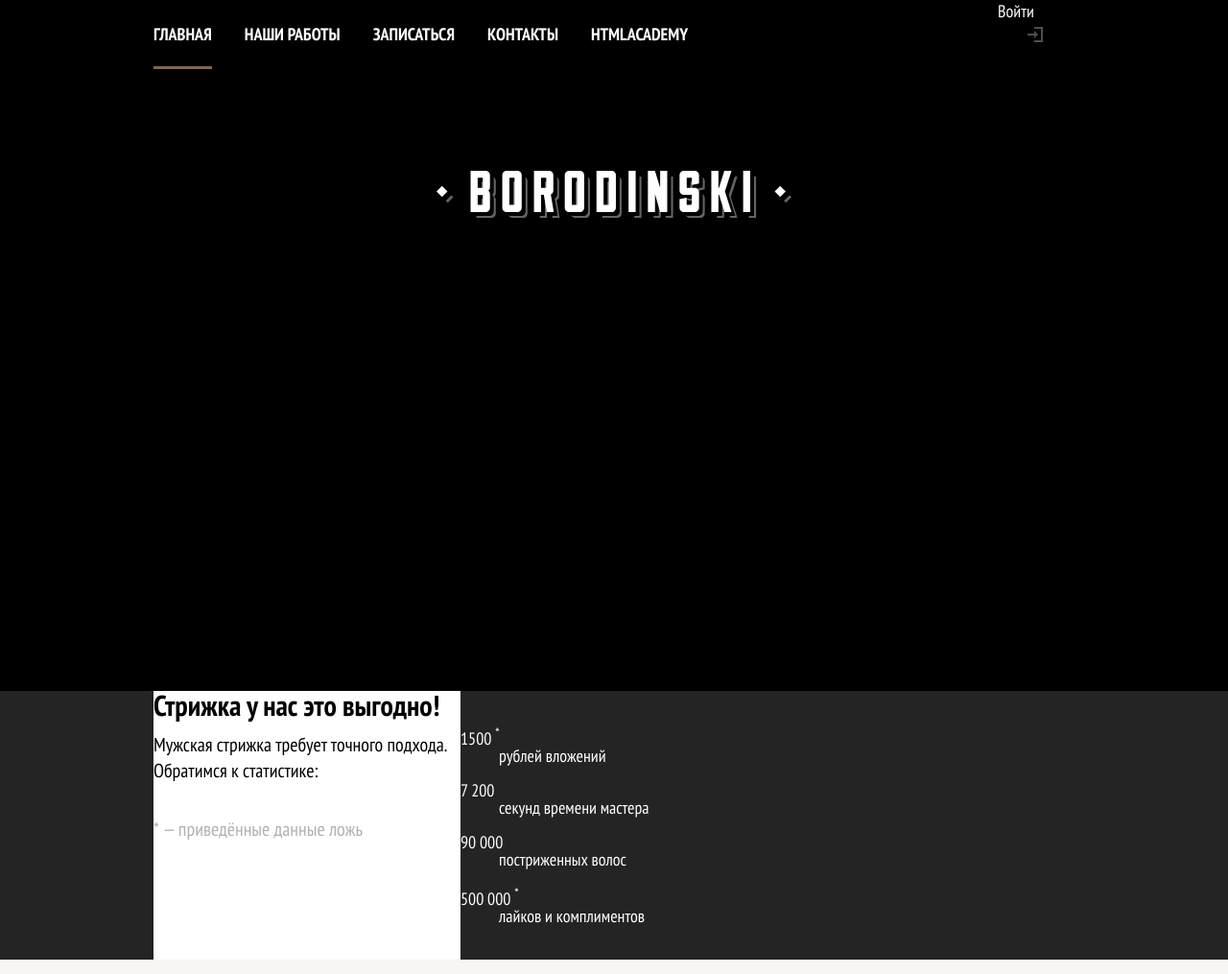
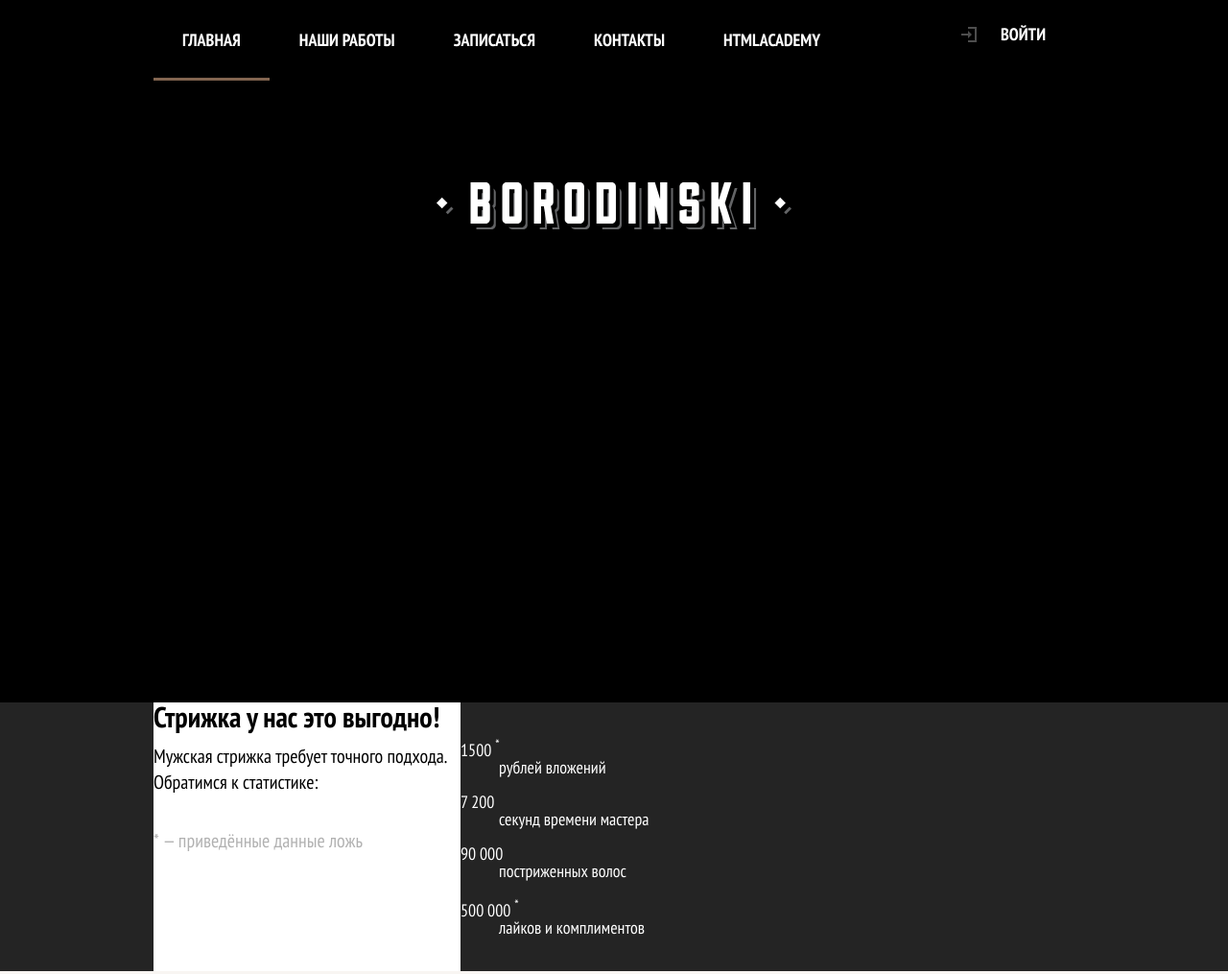
Before and after one commit to PalNikolai4/barbershop_lvl-2, a website built with Vite: page source/index.html in a window 1280 px wide. Shown: the top 1015 px of the page at 96% size. Built offline with nearby package versions, Linux system fonts and the light colour scheme.

Commit message:
feat(main-nav):styles 'site-list' & 'user-list'  & 'user-list' for desktop-width
- added styles and positioning for elements 'site-list' & 'user-list' on :hover & :active for width >= desktop-width.

```diff
--- a/source/sass/blocks/site-list/site-list.scss
+++ b/source/sass/blocks/site-list/site-list.scss
@@ -8,8 +8,9 @@
     width: 560px;
   }
 
-  @media (width >= abs.$desktop-width) {
+  @media (width >=abs.$desktop-width) {
     width: 800px;
+    column-gap: 1px;
   }
 }
 
@@ -68,8 +69,19 @@
     }
 
     &:active {
-      color: #ffffff;
-      opacity: 0.3;
+      color: rgb(255 255 255 / 30%);
+    }
+  }
+
+  @media (width >=abs.$desktop-width) {
+    padding: 30px;
+    &:hover {
+      color: #000000;
+      background-color: #ffffff;
+    }
+
+    &:active {
+      color: rgb(0 0 0 / 30%);
     }
   }
 }
@@ -88,11 +100,19 @@
       background-color: #826550;
     }
   }
-}
 
-.site-list__item--active:hover a {
-  @media (width > abs.$tablet-width) {
-    color: #ffffff;
+  &:hover {
+    @media (width > abs.$mobile-width) {
+      color: #ffffff;
+    }
+
+    @media (width >=abs.$desktop-width) {
+      color: #000000;
+
+      &::before {
+        background-color: transparent;
+      }
+    }
   }
 }
 
--- a/source/sass/blocks/user-list/user-list.scss
+++ b/source/sass/blocks/user-list/user-list.scss
@@ -2,7 +2,12 @@
 
 .user-list {
   @media (width > abs.$mobile-width) {
-    min-width: 80px;
+    width: 60px;
+  }
+
+  @media (width >= abs.$desktop-width) {
+    width: auto;
+    max-width: 160px;
   }
 }
 
@@ -20,12 +25,14 @@
 
 .user-list__link {
   position: relative;
+  width: auto;
+  height: auto;
   display: block;
-  padding: 13px 20px 13px 49px;
   line-height: 24px;
   color: #ffffff;
 
   @media (width < abs.$tablet-width) {
+    padding: 13px 20px 13px 49px;
     background-color: #6a4d38;
 
     &:active {
@@ -34,17 +41,30 @@
   }
 
   @media (width > abs.$mobile-width) {
-    display: block;
-    height: 72px;
-    padding: 0;
+    padding: 36px 0;
 
     &:hover {
       color: #826550;
     }
 
     &:active {
-      color: #ffffff;
-      opacity: 0.3;
+      color: rgb(255 255 255 / 30%);
+    }
+  }
+
+  @media (width >= abs.$desktop-width) {
+    padding: 24px 30px 24px 60px;
+    font-weight: bold;
+    text-transform: uppercase;
+    text-align: right;
+
+    &:hover {
+      background-color: #ffffff;
+      color: #000000;
+    }
+
+    &:active {
+      color: rgb(0 0 0 / 30%);
     }
   }
 }
@@ -53,8 +73,7 @@
   position: absolute;
   width: 16px;
   height: 16px;
-  color: #ffffff;
-  opacity: 0.3;
+  color: rgb(255 255 255 / 30%);
   top: 50%;
   transform: translateY(-50%);
 
@@ -63,33 +82,38 @@
   }
 
   @media (width > abs.$mobile-width) {
-    left: 31px;
+    left: 22px;
+  }
+
+  @media (width >= abs.$desktop-width) {
+    left: 19px;
   }
 }
 
 .user-list__link:hover .user-list__icon-login {
   @media (width > abs.$mobile-width) {
     color: #826550;
-    opacity: 1;
+  }
+
+  @media (width >= abs.$desktop-width) {
+    color: rgb(0 0 0 / 30%);
   }
 }
 
 .user-list__link:active .user-list__icon-login {
   @media (width > abs.$mobile-width) {
-    color: #ffffff;
-    opacity: 0.3;
+    color: rgb(0 0 0 / 10%);
   }
 }
 
 .user-list__link span {
   @media (width > abs.$mobile-width) {
-    // display: none;
     position: absolute;
     opacity: 0;
   }
 
-  @media (width >=abs.$desktop-width) {
-    position: relative;
+  @media (width >= abs.$desktop-width) {
+    position: static;
     opacity: 1;
   }
 }
```
